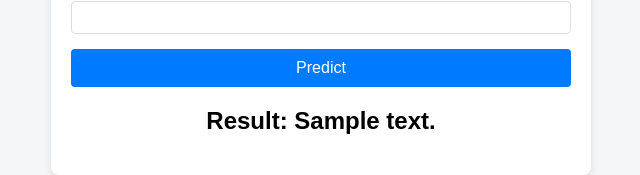
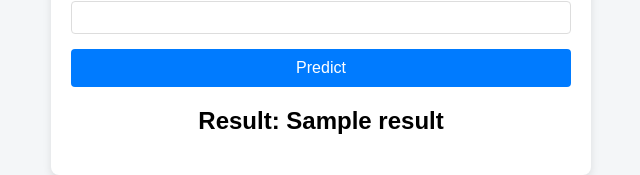
Before and after one commit to hackathon740/Vehicle_Insurance_Domain_Project, a FastAPI app: template templates/vehicledata.html in a window 1280 px wide. Shown: the part 942-1117 px from the top of the page, without its empty margins (319-959 px from the left). Run offline with FastAPI, Linux system fonts and the light colour scheme; the template is opened without the code that fills it: most values are stand-ins (such as "Sample title", 1, 10 or a date in 2020); parts of the project's set-up code (start-up, migrations or seed data) failed here and were passed over.

Commit message:
Fix result display

```diff
--- a/templates/vehicledata.html
+++ b/templates/vehicledata.html
@@ -51,7 +51,7 @@
 
         {% if context %}
             <div style="margin-top:20px;">
-                <h2>Result: {{ context }}</h2>
+                <h2>Result: {{ result }}</h2>
             </div>
         {% endif %}
     </div>
```
